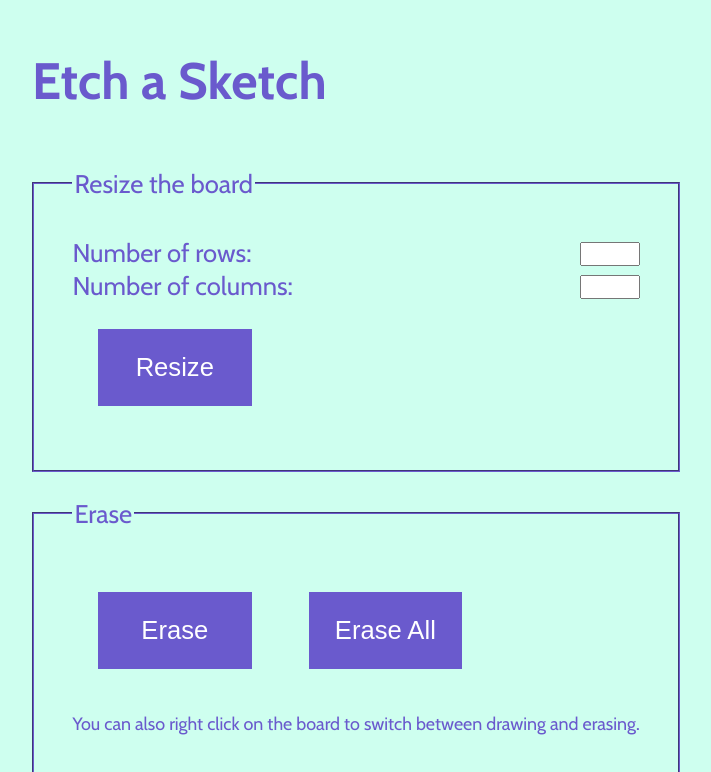
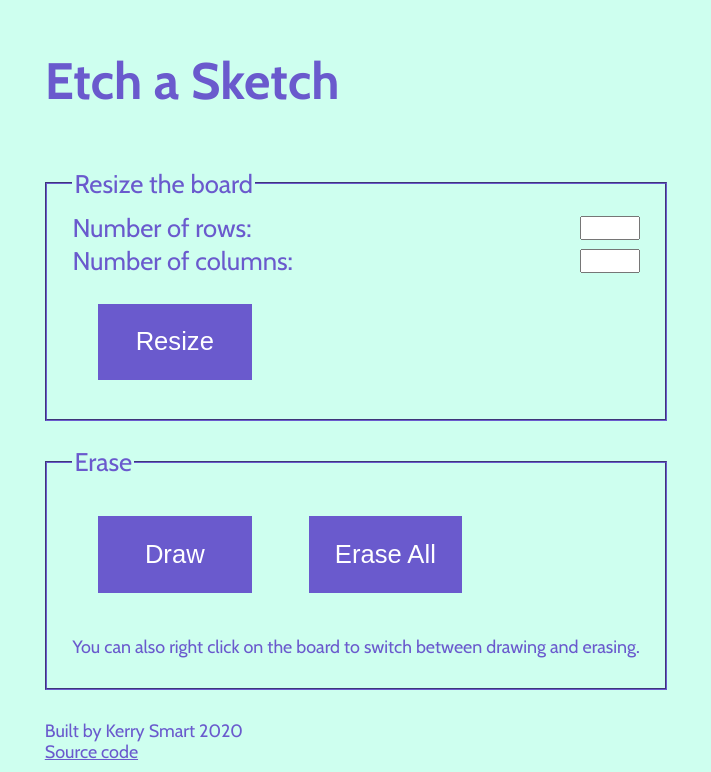
Before and after one commit to zilliah/etchasketch, a plain HTML site: page index.html in a window 1280 px wide. Both pictures are taken after a click on the button "Erase". Shown: the top 772 px of the page, without its empty margins (284-995 px from the left). Drawn offline with nearby package versions, Linux system fonts and the light colour scheme.

Commit message:
Mixed mode label button, styling tweaks.

```diff
--- a/eas.css
+++ b/eas.css
@@ -24,7 +24,8 @@ a {
 footer {
     display: flex;
     flex-direction: column;
-    font-size: 0.7em;;
+    font-size: 0.7em;
+    margin-top: 1em;
 }
 
 div.flex-container {
@@ -67,7 +68,7 @@ input {
 
 fieldset {
     border-color: var(--dark-color);
-    padding: 1.5em;
+    padding: 0.5em 1em;
     margin: 0.5em 0;
 }
 
--- a/eas.js
+++ b/eas.js
@@ -31,11 +31,12 @@ const swapMode = () => {
     if (currMode === "Draw") {
         activateErase();
         currMode = "Erase";
+        swapButton.textContent = "Draw";
     } else if (currMode === "Erase") {
         activateDraw();
         currMode = "Draw";
+        swapButton.textContent = "Erase";
     }
-    swapButton.textContent = currMode;
 }
 
 //on right click
```
